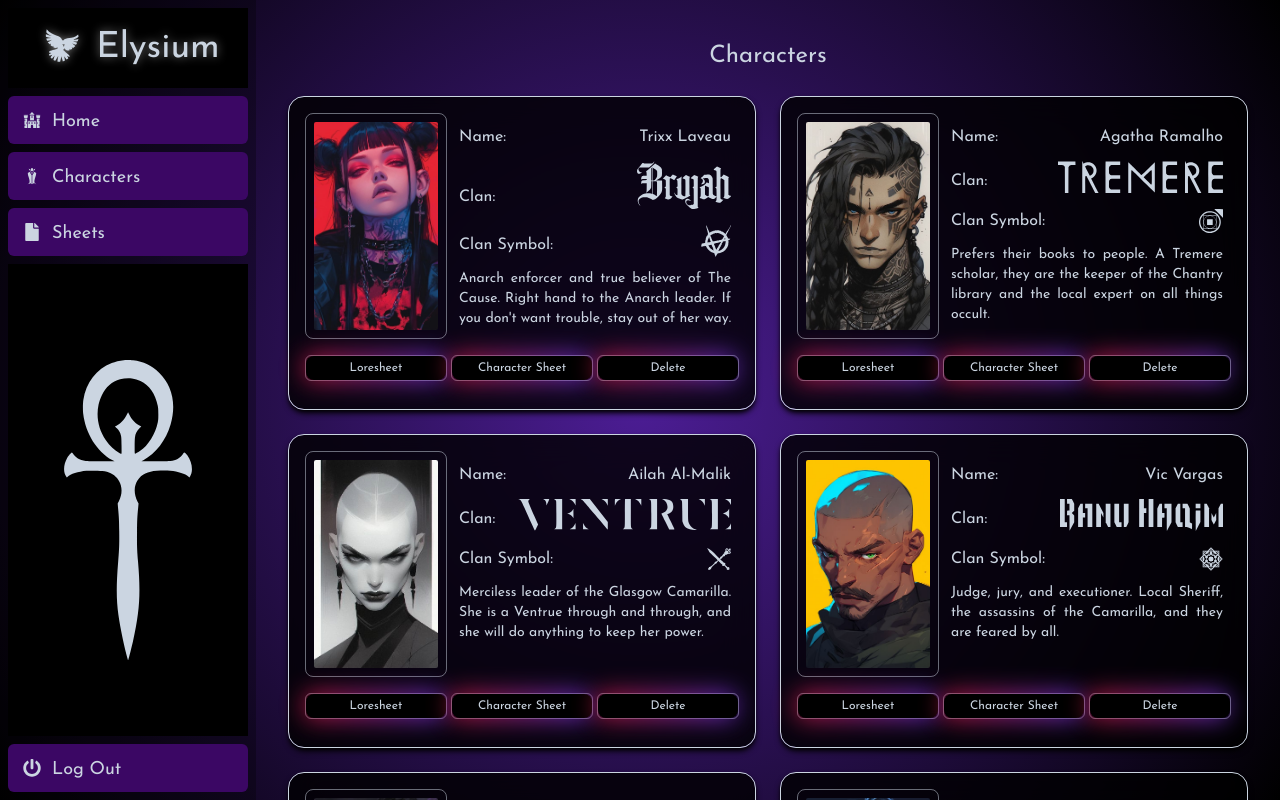
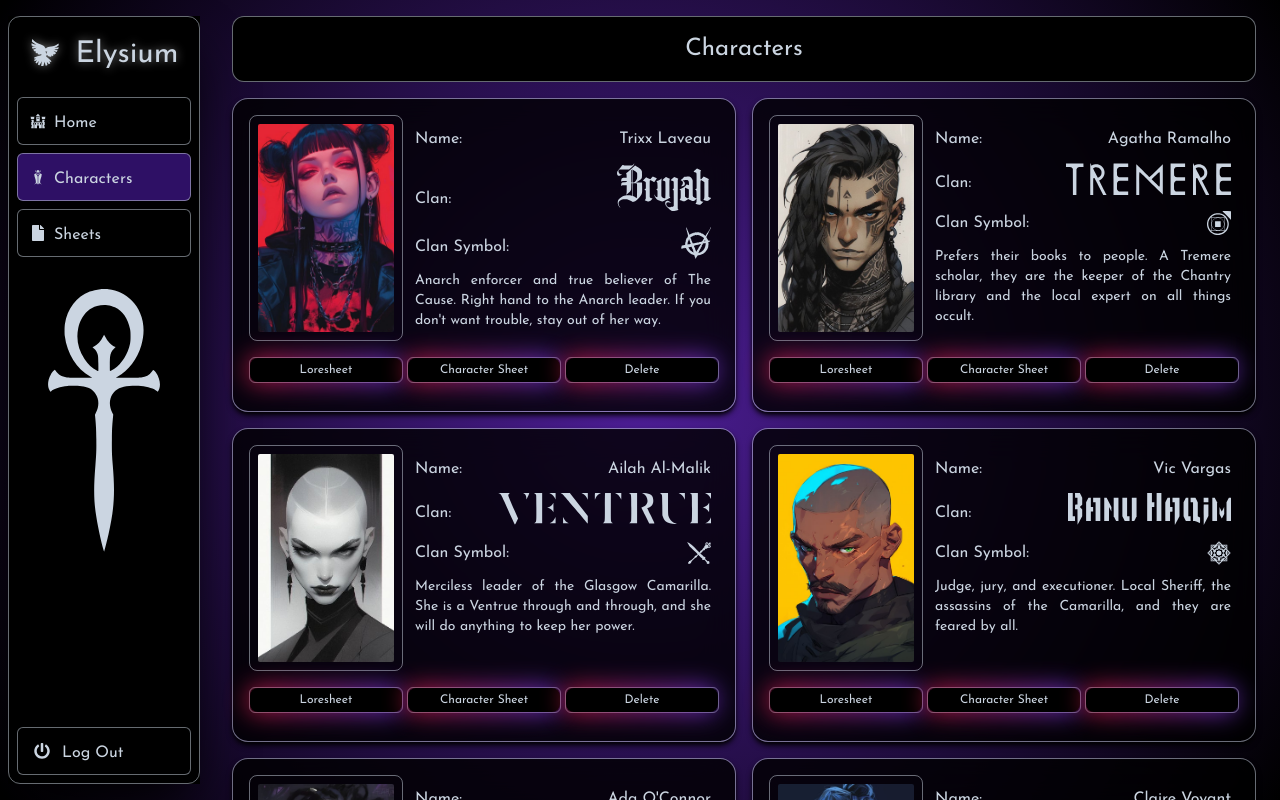
Before and after one commit to krisnemeth/Elysium, a Next.js app: page /dashboard/characters in a window 1280 px wide. Built offline with nearby package versions, Linux system fonts and the light colour scheme.

Commit message:
edited the sidenav to uniform look with navbar, somewhat finished the characters page, still static though

```diff
--- a/app/dashboard/characters/page.tsx
+++ b/app/dashboard/characters/page.tsx
@@ -23,11 +23,11 @@ import {
 export default function Page() {
   return (
     <div className='flex flex-col'>
-      <div className='flex flex-col items-center m-4'>
+      <div className='flex flex-col items-center mx-2 p-4 border border-slate-300/50 rounded-xl bg-black'>
         <h1 className='text-2xl text-slate-300'>Characters</h1>
       </div>
-      <div className='flex flex-col items-center  p-2'>
-        <div className='grid grid-cols-1 xl:grid-cols-12 gap-2 xl:gap-6 w-full mb-40'>
+      <div className='flex flex-col items-center  px-2 pt-4'>
+        <div className='grid grid-cols-1 xl:grid-cols-12 gap-2 xl:gap-4 w-full mb-40'>
           <CardPreview
             characterImage={
               <Image
--- a/app/dashboard/layout.tsx
+++ b/app/dashboard/layout.tsx
@@ -2,11 +2,12 @@ import SideNav from '../ui/dashboard/sidenav';
 
 export default function Layout({ children }: { children: React.ReactNode }) {
   return (
+    // md:overflow-hidden was on next line
     <div className='flex h-screen flex-col md:flex-row md:overflow-hidden'>
-      <div className='w-full flex-none md:w-64'>
+      <div className='w-full flex-none md:w-48 mx-2 md:my-4 bg-black shadow-2xl shadow-black'>
         <SideNav />
       </div>
-      <div className='flex-grow p-2 md:overflow-y-auto md:p-6'>{children}</div>
+      <div className='flex-grow p-2 md:overflow-y-auto md:p-4'>{children}</div>
     </div>
   );
 }
--- a/app/dashboard/sheets/create/page.tsx
+++ b/app/dashboard/sheets/create/page.tsx
@@ -17,9 +17,9 @@ export const metadata: Metadata = {
 
 export default function CreateSheet() {
   return (
-    <div className='w-full border-2 border-slate-300 xl:px-0 2xl:px-44'>
+    <div className='w-full border border-slate-300/80 rounded-lg xl:px-0 2xl:px-44 shadow-xl shadow-black'>
       <div className='flex flex-col items-center mt-6 mb-6'>
-        <VtmLogo className='h-16 xl:h-28 text-slate-300' />
+        <VtmLogo className='h-16 xl:h-28 text-slate-300/80' />
         <h1 className='text-slate-300 text-lg xl:text-3xl'>Character Sheet</h1>
       </div>
       <form action=''>
--- a/app/ui/characters/CardPreview.tsx
+++ b/app/ui/characters/CardPreview.tsx
@@ -20,7 +20,7 @@ export default function CardPreview({
   clanTitle,
 }: CardPreviewProps) {
   return (
-    <div className='flex flex-col col-span-6 text-slate-300 border border-slate-300 bg-black rounded-2xl bg-clip-padding backdrop-filter backdrop-blur-lg bg-opacity-80 shadow-md shadow-black w-full h-full xl:w-full'>
+    <div className='flex flex-col col-span-6 text-slate-300 border border-slate-300/50 bg-black rounded-2xl bg-clip-padding backdrop-filter backdrop-blur-lg bg-opacity-80 shadow-md shadow-black w-full h-full xl:w-full'>
       <div className='grid grid-cols-1 xl:grid-cols-12 gap-1 m-2 xl:m-4'>
         <div className='flex flex-col max-w-full xl:col-span-4 p-2 items-center border border-slate-300/50 rounded-lg'>
           {characterImage}
--- a/app/ui/dashboard/nav-links.tsx
+++ b/app/ui/dashboard/nav-links.tsx
@@ -27,13 +27,13 @@ export default function NavLinks() {
             key={link.name}
             href={link.href}
             className={clsx(
-              'flex h-[48px] grow items-center justify-center gap-2 bg-purple-950 dark:bg-red-950 p-3 text-lg text-slate-300 font-medium hover:bg-purple-900 dark:hover:bg-red-800 duration-500 ease-in-out md:flex-none md:justify-start md:p-2 md:px-3 rounded-md',
+              'flex h-[48px] grow items-center justify-center gap-2 bg-black dark:bg-red-950 p-3 text-base text-slate-300 font-medium hover:bg-rose-600 dark:hover:bg-red-800 duration-500 ease-in-out md:flex-none md:justify-start md:p-2 md:px-3 border border-slate-300/50 rounded-md',
               {
-                'bg-purple-900 dark:bg-red-800': pathname === link.href,
+                'bg-violet-950 dark:bg-red-800': pathname === link.href,
               }
             )}
           >
-            <LinkIcon className='w-6' />
+            <LinkIcon className='w-4' />
             <p className='hidden md:block  md:mt-1'>{link.name}</p>
           </Link>
         );
--- a/app/ui/dashboard/sidenav.tsx
+++ b/app/ui/dashboard/sidenav.tsx
@@ -7,26 +7,22 @@ import { GiDove } from 'react-icons/gi';
 
 export default function SideNav() {
   return (
-    <div className='flex h-full flex-col px-3 py-2 md:px-2 bg-black/30'>
+    <div className='flex h-full flex-col px-3 py-2 md:px-2 border border-slate-300/50 rounded-xl'>
       <Link
-        className='mb-2 flex h-14 items-center justify-start md:flex-col md:items-center md:justify-between bg-black p-4 md:h-20'
+        className='mb-2 flex items-center justify-start md:flex-col md:items-center bg-black md:justify-between p-4 h-14 md:h-16 rounded-md'
         href='/'
       >
-        {/* <div className='w-32 md:text-center md:w-56 inline-block'>
-          <VtmLogo className='relative text-2xl text-slate-300' />
-        </div> */}
-        <div className='logo z-50 flex flex-row items-center drop-shadow-[0_0_0.3rem_#ffffff70] text-slate-300 ml-2 mt-1'>
-          <GiDove className='text-2xl md:text-4xl mb-1 mr-2 md:mr-2' />
-
-          <p className='relative text-2xl md:text-4xl md:ml-2'>Elysium</p>
+        <div className='logo z-50 flex flex-row items-center drop-shadow-[0_0_0.3rem_#ffffff70] text-slate-300 md:-translate-y-1'>
+          <GiDove className='text-2xl md:text-3xl mb-1 mr-2 md:mr-2' />
+          <p className='relative text-2xl md:text-3xl md:ml-2'>Elysium</p>
         </div>
       </Link>
 
       <div className='bottom-0 flex grow flex-row justify-between space-x-2 md:flex-col md:space-x-0 md:space-y-2'>
         <NavLinks />
-        <div className='hidden h-auto w-full grow bg-black md:block'>
-          <div className='flex flex-col items-center mt-24'>
-            <VtmAnkh className='text-xl text-slate-300 w-32' />
+        <div className='hidden h-auto w-full grow bg-black md:block rounded-md'>
+          <div className='flex flex-col items-center mt-6'>
+            <VtmAnkh className='text-xl text-slate-300 w-28' />
           </div>
         </div>
         <form
@@ -35,7 +31,7 @@ export default function SideNav() {
             // await signOut();
           }}
         >
-          <button className='flex h-[48px] w-full grow items-center rounded-md justify-center gap-2 bg-purple-950 dark:bg-red-950 p-3 text-lg text-slate-300 font-medium dark:hover:bg-red-800 hover:bg-purple-900 duration-500 ease-in-out md:flex-none md:justify-start md:p-2 md:px-3 '>
+          <button className='flex h-[48px] w-full grow items-center rounded-md justify-center gap-2 bg-black dark:bg-red-950 p-3 text-base text-slate-300 border border-slate-300/50 dark:hover:bg-red-800 hover:bg-rose-600 duration-500 ease-in-out md:flex-none md:justify-start md:p-2 md:px-3 '>
             <FaPowerOff className='w-6' />
             <div className='hidden md:block mt-1'>Log Out</div>
           </button>
--- a/app/ui/sheets/AttributeCheckBoxInput.tsx
+++ b/app/ui/sheets/AttributeCheckBoxInput.tsx
@@ -19,7 +19,7 @@ export default function CheckBoxInput({
       </label>
       <div className='flex justify-end mt-1'>
         {values.map((value, index) => (
-          <>
+          <div key={index}>
             <input
               key={index}
               type='checkbox'
@@ -31,7 +31,7 @@ export default function CheckBoxInput({
                 value ? 'bg-slate-300' : ''
               }`}
             />
-          </>
+          </div>
         ))}
       </div>
     </div>
```
